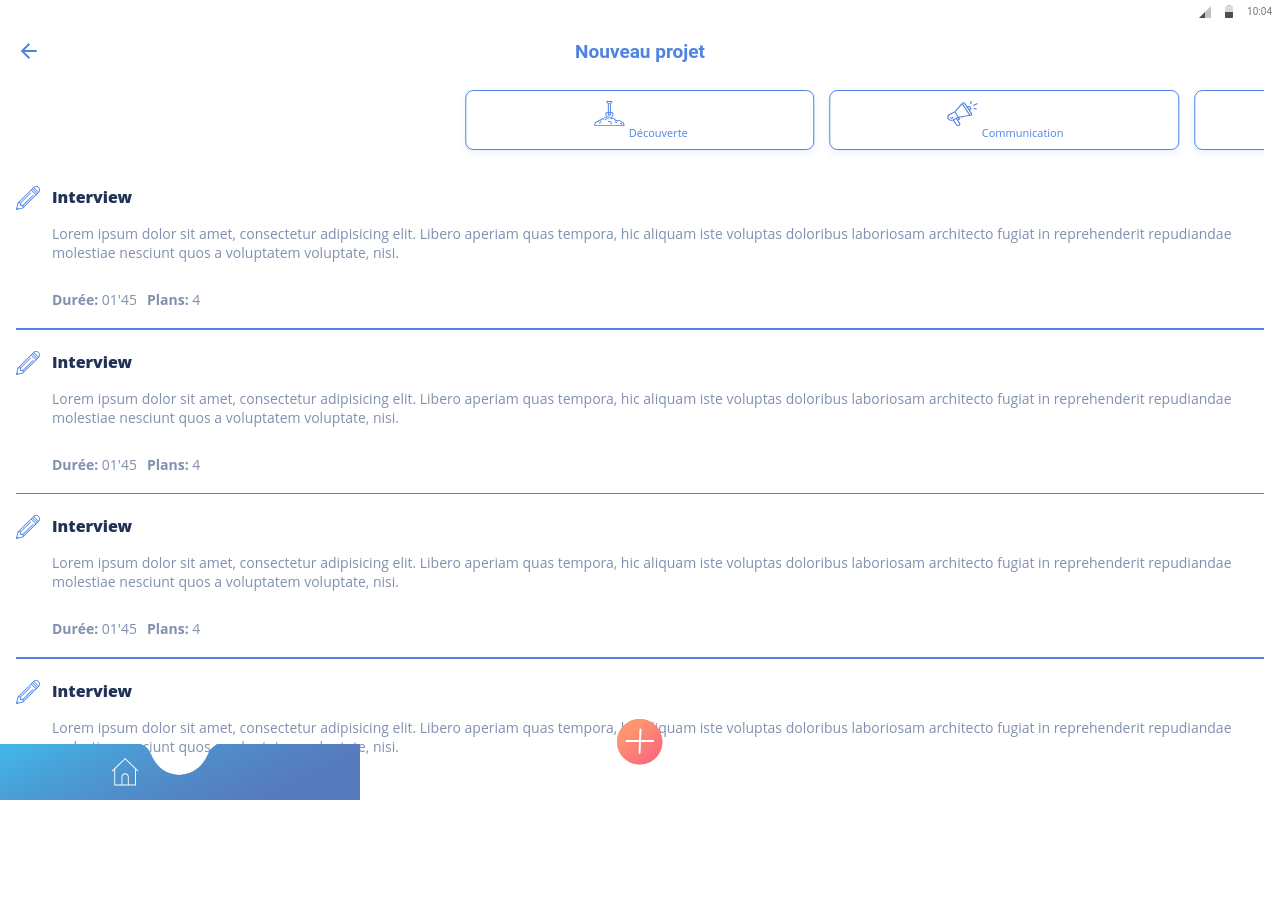
After one commit to Fanny8p/Makidoo-ecv, a PHP site: page /new-communaute.php in a window 1280 px wide. The commit adds this page. Run offline with PHP 8.4, Linux system fonts and the light colour scheme.

Commit message:
active menu

```diff
--- a/css/main.css
+++ b/css/main.css
@@ -239,12 +239,22 @@ span#icone {
   text-align:center;
 }
 
+.gallery-cell.is-active {
+    background: var(--gradient-orange);
+    border: 0px;
+    box-shadow: 0px 4px 7px rgba(254, 148, 113, 0.1);
+}
+
 .slide-menu__span {
     font-size:11px;
     color: var(--primary-color);
     line-height:0px;
     text-align:center;
     font-family:Open Sans;
+}
+
+.slide-menu__span.is-active {
+    color: #FFFFFF;
 }
 
 .icon-menu {
--- a/layout/top-bar-p.php
+++ b/layout/top-bar-p.php
@@ -1,32 +1,32 @@
 <div class="gallery js-flickity">
-  <div class="gallery-cell">
-    <a href="#">
-      <img src="img/decouverte.svg" class="icon-menu">
-      <span class="slide-menu__span">Découverte</span>
+  <div class="gallery-cell <?php if($page == 'decouverte') echo 'is-active'; ?>">
+    <a href="new-decouverte.php">
+      <img src="img/decouverte<?php if($page == 'decouverte') echo '-blanc'; ?>.svg" class="icon-menu">
+      <span class="slide-menu__span <?php if($page == 'decouverte') echo 'is-active'; ?>">Découverte</span>
     </a>
   </div>
-  <div class="gallery-cell">
-    <a href="#">
-      <img src="img/communication.svg" class="icon-menu">
-      <span class="slide-menu__span">Communication</span>
+  <div class="gallery-cell <?php if($page == 'communication') echo 'is-active'; ?>">
+    <a href="new-communication.php">
+      <img src="img/communication<?php if($page == 'communication') echo '-blanc'; ?>.svg" class="icon-menu">
+      <span class="slide-menu__span <?php if($page == 'communication') echo 'is-active'; ?>">Communication</span>
     </a>
   </div>
-  <div class="gallery-cell">
-    <a href="#">
-      <img src="img/immobilier.svg" class="icon-menu">
-      <span class="slide-menu__span">Immobilier</span>
+  <div class="gallery-cell <?php if($page == 'immobilier') echo 'is-active'; ?>">
+    <a href="new-immobilier.php">
+      <img src="img/immobilier<?php if($page == 'immobilier') echo '-blanc'; ?>.svg" class="icon-menu">
+      <span class="slide-menu__span <?php if($page == 'immobilier') echo 'is-active'; ?>">Immobilier</span>
     </a>
   </div>
-  <div class="gallery-cell">
-    <a href="#">
-      <img src="img/communaute.svg" class="icon-menu">
-      <span class="slide-menu__span">Communauté</span>
+  <div class="gallery-cell <?php if($page == 'communaute') echo 'is-active'; ?>">
+    <a href="new-communaute.php">
+      <img src="img/communaute<?php if($page == 'communaute') echo '-blanc'; ?>.svg" class="icon-menu">
+      <span class="slide-menu__span <?php if($page == 'communaute') echo 'is-active'; ?>">Communauté</span>
     </a>
   </div>
-  <div class="gallery-cell">
-    <a href="#">
-      <img src="img/libre.svg" class="icon-menu">
-      <span class="slide-menu__span libre-picto">Libre</span>
+  <div class="gallery-cell <?php if($page == 'libre') echo 'is-active'; ?>">
+    <a href="new-libre.php">
+      <img src="img/libre<?php if($page == 'libre') echo '-blanc'; ?>.svg" class="icon-menu">
+      <span class="slide-menu__span libre-picto <?php if($page == 'libre') echo 'is-active'; ?>">Libre</span>
     </a>
   </div>
   </div>
--- /dev/null
+++ b/new-communaute.php
@@ -0,0 +1,50 @@
+<?php
+$page ='communaute';
+include_once("layout/header.php");
+?>
+<section class="top-bar">
+  <div class="container">
+    <div class="arrow"><a href="mes-projets.php"><img src="img/arrow.svg"></a></div>
+    <div class="menu-title"><h1>Nouveau projet</h1></div>
+    <div class="arrow"></div>
+  </div>
+</section>
+  </section>
+
+<section class="main">
+	<?php include_once("layout/top-bar-p.php") ?>
+<section class="scenario">
+	<img class="icon-projet" src="img/edit.svg">
+	<div class="content">
+		<p id="bold-color">Interview</p>
+		<p>Lorem ipsum dolor sit amet, consectetur adipisicing elit. Libero aperiam quas tempora, hic aliquam iste voluptas doloribus laboriosam architecto fugiat in reprehenderit repudiandae molestiae nesciunt quos a voluptatem voluptate, nisi.</p>
+		<span id="icone"><p style="padding-right: 10px;"><strong>Durée:</strong> 01'45</p><p><strong>Plans:</strong> 4</p></span>
+	</div>
+</section>
+<hr>
+<section class="scenario">
+	<img class="icon-projet" src="img/edit.svg">
+	<div class="content">
+		<p id="bold-color">Interview</p>
+		<p>Lorem ipsum dolor sit amet, consectetur adipisicing elit. Libero aperiam quas tempora, hic aliquam iste voluptas doloribus laboriosam architecto fugiat in reprehenderit repudiandae molestiae nesciunt quos a voluptatem voluptate, nisi.</p>
+		<span id="icone"><p style="padding-right: 10px;"><strong>Durée:</strong> 01'45</p><p><strong>Plans:</strong> 4</p></span>
+	</div>
+</section>
+<hr><section class="scenario">
+	<img class="icon-projet" src="img/edit.svg">
+	<div class="content">
+		<p id="bold-color">Interview</p>
+		<p>Lorem ipsum dolor sit amet, consectetur adipisicing elit. Libero aperiam quas tempora, hic aliquam iste voluptas doloribus laboriosam architecto fugiat in reprehenderit repudiandae molestiae nesciunt quos a voluptatem voluptate, nisi.</p>
+		<span id="icone"><p style="padding-right: 10px;"><strong>Durée:</strong> 01'45</p><p><strong>Plans:</strong> 4</p></span>
+	</div>
+</section>
+<hr><section class="scenario">
+	<img class="icon-projet" src="img/edit.svg">
+	<div class="content">
+		<p id="bold-color">Interview</p>
+		<p>Lorem ipsum dolor sit amet, consectetur adipisicing elit. Libero aperiam quas tempora, hic aliquam iste voluptas doloribus laboriosam architecto fugiat in reprehenderit repudiandae molestiae nesciunt quos a voluptatem voluptate, nisi.</p>
+		<span id="icone"><p style="padding-right: 10px;"><strong>Durée:</strong> 01'45</p><p><strong>Plans:</strong> 4</p></span>
+	</div>
+</section>
+
+<?php include_once("layout/footer.php"); ?>
--- a/nouveau-projet.php
+++ b/new-libre.php
@@ -1,4 +1,7 @@
-<?php include_once("layout/header.php"); ?>
+<?php
+$page ='libre';
+include_once("layout/header.php");
+?>
 <section class="top-bar">
   <div class="container">
     <div class="arrow"><a href="mes-projets.php"><img src="img/arrow.svg"></a></div>
```
Also changed, not shown: new-communication.php (added, +50 -0 lines), new-decouverte.php (added, +50 -0 lines), new-immobilier.php (added, +50 -0 lines), img/communaute-blanc.svg (added), img/communication-blanc.svg (added), img/decouverte-blanc.svg (added), img/immobilier-blanc.svg (added), img/libre-blanc.svg (added).
